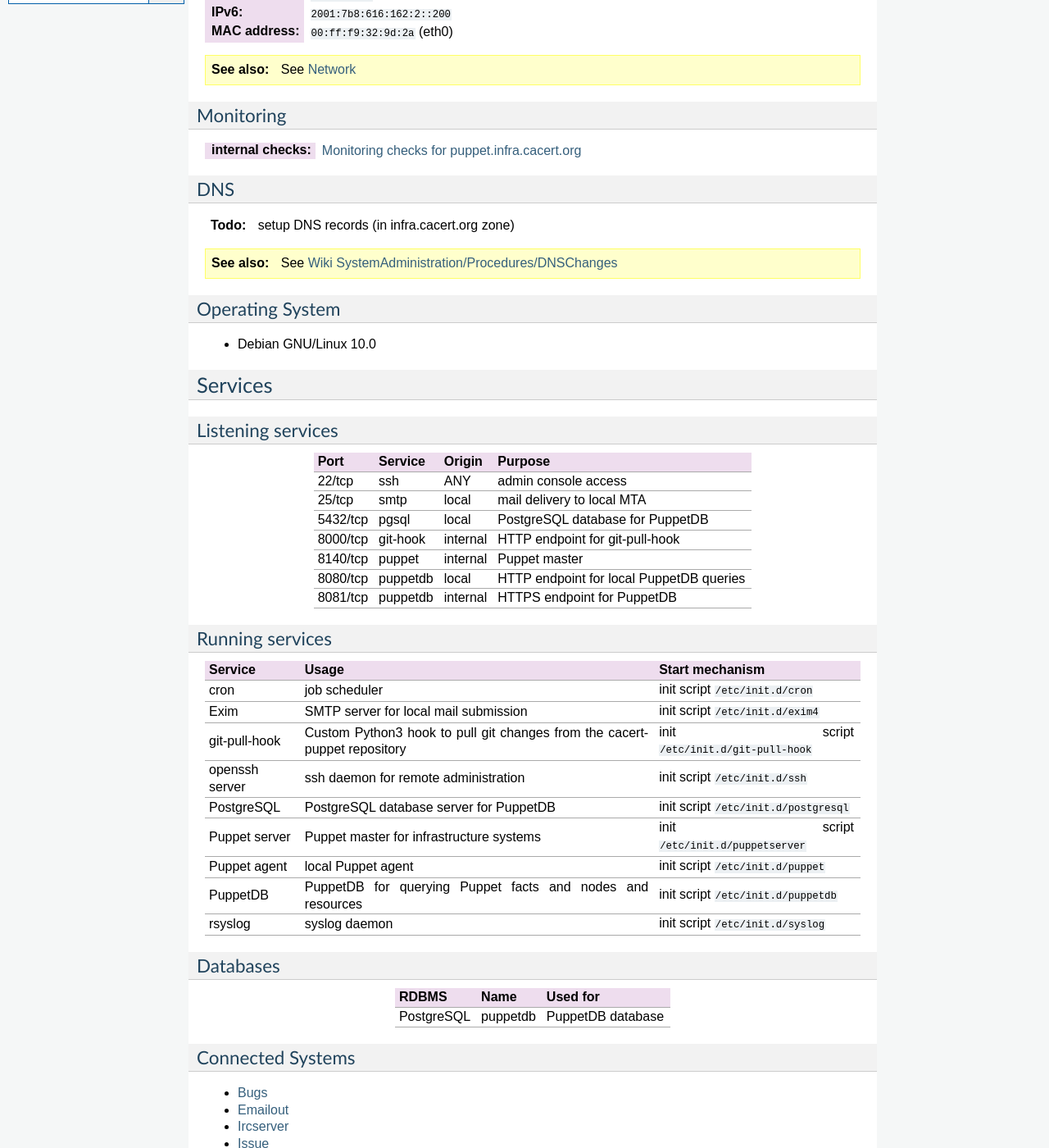
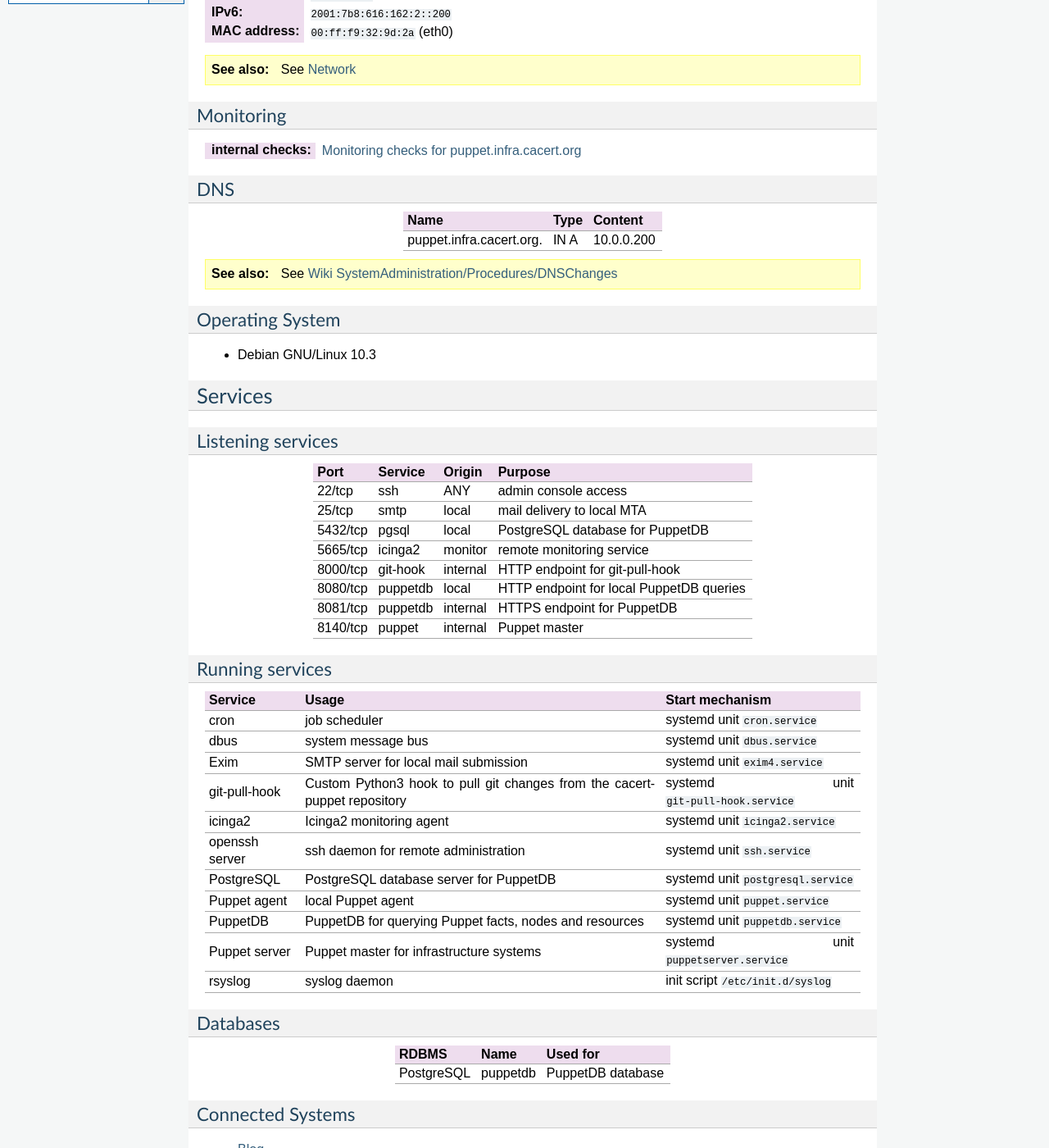
Before and after one commit to CAcertOrg/cacert-infradocs, a Sphinx documentation site: the page built from docs/systems/puppet.rst, in a window 1280 px wide and 1400 px high, scrolled down 1073 px. Shown: the whole window at 82% size. Built offline with Sphinx 7.4.7, drawn with Linux system fonts in a browser that asks for light colours; pages that are not in the unit, such as notebooks, are missing from menus; cross-references to code outside the pages are shown as plain code.

Commit message:
Update OS documentation for puppet
- bump version number
- document puppet.infra.cacert.org DNS record
- add connections to blog and wiki

```diff
--- a/docs/systems/puppet.rst
+++ b/docs/systems/puppet.rst
@@ -86,7 +86,11 @@
 .. index::
    single: DNS records; Puppet
 
-.. todo:: setup DNS records (in infra.cacert.org zone)
++--------------------------+------+------------+
+| Name                     | Type | Content    |
++==========================+======+============+
+| puppet.infra.cacert.org. | IN A | 10.0.0.200 |
++--------------------------+------+------------+
 
 .. seealso::
 
@@ -97,9 +101,9 @@
 
 .. index::
    single: Debian GNU/Linux; Buster
-   single: Debian GNU/Linux; 10.0
+   single: Debian GNU/Linux; 10.3
 
-* Debian GNU/Linux 10.0
+* Debian GNU/Linux 10.3
 
 Services
 ========
@@ -107,89 +111,91 @@
 Listening services
 ------------------
 
-+----------+-----------+-----------+------------------------------------------+
-| Port     | Service   | Origin    | Purpose                                  |
-+==========+===========+===========+==========================================+
-| 22/tcp   | ssh       | ANY       | admin console access                     |
-+----------+-----------+-----------+------------------------------------------+
-| 25/tcp   | smtp      | local     | mail delivery to local MTA               |
-+----------+-----------+-----------+------------------------------------------+
-| 5432/tcp | pgsql     | local     | PostgreSQL database for PuppetDB         |
-+----------+-----------+-----------+------------------------------------------+
-| 8000/tcp | git-hook  | internal  | HTTP endpoint for git-pull-hook          |
-+----------+-----------+-----------+------------------------------------------+
-| 8140/tcp | puppet    | internal  | Puppet master                            |
-+----------+-----------+-----------+------------------------------------------+
-| 8080/tcp | puppetdb  | local     | HTTP endpoint for local PuppetDB queries |
-+----------+-----------+-----------+------------------------------------------+
-| 8081/tcp | puppetdb  | internal  | HTTPS endpoint for PuppetDB              |
-+----------+-----------+-----------+------------------------------------------+
++----------+----------+----------+------------------------------------------+
+| Port     | Service  | Origin   | Purpose                                  |
++==========+==========+==========+==========================================+
+| 22/tcp   | ssh      | ANY      | admin console access                     |
++----------+----------+----------+------------------------------------------+
+| 25/tcp   | smtp     | local    | mail delivery to local MTA               |
++----------+----------+----------+------------------------------------------+
+| 5432/tcp | pgsql    | local    | PostgreSQL database for PuppetDB         |
++----------+----------+----------+------------------------------------------+
+| 5665/tcp | icinga2  | monitor  | remote monitoring service                |
++----------+----------+----------+------------------------------------------+
+| 8000/tcp | git-hook | internal | HTTP endpoint for git-pull-hook          |
++----------+----------+----------+------------------------------------------+
+| 8080/tcp | puppetdb | local    | HTTP endpoint for local PuppetDB queries |
++----------+----------+----------+------------------------------------------+
+| 8081/tcp | puppetdb | internal | HTTPS endpoint for PuppetDB              |
++----------+----------+----------+------------------------------------------+
+| 8140/tcp | puppet   | internal | Puppet master                            |
++----------+----------+----------+------------------------------------------+
 
 Running services
 ----------------
 
 .. index::
    single: cron
+   single: dbus
    single: exim
    single: git-pull-hook
+   single: icinga2
    single: openssh
    single: postgresql
    single: puppet agent
-   single: puppet server
    single: puppetdb
+   single: puppetserver
    single: rsyslog
 
-+--------------------+--------------------+----------------------------------------+
-| Service            | Usage              | Start mechanism                        |
-+====================+====================+========================================+
-| cron               | job scheduler      | init script :file:`/etc/init.d/cron`   |
-+--------------------+--------------------+----------------------------------------+
-| Exim               | SMTP server for    | init script                            |
-|                    | local mail         | :file:`/etc/init.d/exim4`              |
-|                    | submission         |                                        |
-+--------------------+--------------------+----------------------------------------+
-| git-pull-hook      | Custom Python3     | init script                            |
-|                    | hook to pull git   | :file:`/etc/init.d/git-pull-hook`      |
-|                    | changes from the   |                                        |
-|                    | cacert-puppet      |                                        |
-|                    | repository         |                                        |
-+--------------------+--------------------+----------------------------------------+
-| openssh server     | ssh daemon for     | init script :file:`/etc/init.d/ssh`    |
-|                    | remote             |                                        |
-|                    | administration     |                                        |
-+--------------------+--------------------+----------------------------------------+
-| PostgreSQL         | PostgreSQL         | init script                            |
-|                    | database server    | :file:`/etc/init.d/postgresql`         |
-|                    | for PuppetDB       |                                        |
-+--------------------+--------------------+----------------------------------------+
-| Puppet server      | Puppet master for  | init script                            |
-|                    | infrastructure     | :file:`/etc/init.d/puppetserver`       |
-|                    | systems            |                                        |
-+--------------------+--------------------+----------------------------------------+
-| Puppet agent       | local Puppet agent | init script                            |
-|                    |                    | :file:`/etc/init.d/puppet`             |
-+--------------------+--------------------+----------------------------------------+
-| PuppetDB           | PuppetDB for       | init script                            |
-|                    | querying Puppet    | :file:`/etc/init.d/puppetdb`           |
-|                    | facts and nodes    |                                        |
-|                    | and resources      |                                        |
-+--------------------+--------------------+----------------------------------------+
-| rsyslog            | syslog daemon      | init script                            |
-|                    |                    | :file:`/etc/init.d/syslog`             |
-+--------------------+--------------------+----------------------------------------+
++----------------+--------------------------+----------------------------------------+
+| Service        | Usage                    | Start mechanism                        |
++================+==========================+========================================+
+| cron           | job scheduler            | systemd unit ``cron.service``          |
++----------------+--------------------------+----------------------------------------+
+| dbus           | system message bus       | systemd unit ``dbus.service``          |
++----------------+--------------------------+----------------------------------------+
+| Exim           | SMTP server for          | systemd unit ``exim4.service``         |
+|                | local mail submission    |                                        |
++----------------+--------------------------+----------------------------------------+
+| git-pull-hook  | Custom Python3 hook      | systemd unit ``git-pull-hook.service`` |
+|                | to pull git changes      |                                        |
+|                | from the cacert-puppet   |                                        |
+|                | repository               |                                        |
++----------------+--------------------------+----------------------------------------+
+| icinga2        | Icinga2 monitoring agent | systemd unit ``icinga2.service``       |
++----------------+--------------------------+----------------------------------------+
+| openssh server | ssh daemon for           | systemd unit ``ssh.service``           |
+|                | remote administration    |                                        |
++----------------+--------------------------+----------------------------------------+
+| PostgreSQL     | PostgreSQL database      | systemd unit ``postgresql.service``    |
+|                | server for PuppetDB      |                                        |
++----------------+--------------------------+----------------------------------------+
+| Puppet agent   | local Puppet agent       | systemd unit ``puppet.service``        |
++----------------+--------------------------+----------------------------------------+
+| PuppetDB       | PuppetDB for querying    | systemd unit ``puppetdb.service``      |
+|                | Puppet facts, nodes      |                                        |
+|                | and resources            |                                        |
++----------------+--------------------------+----------------------------------------+
+| Puppet server  | Puppet master for        | systemd unit ``puppetserver.service``  |
+|                | infrastructure systems   |                                        |
++----------------+--------------------------+----------------------------------------+
+| rsyslog        | syslog daemon            | init script                            |
+|                |                          | :file:`/etc/init.d/syslog`             |
++----------------+--------------------------+----------------------------------------+
 
 Databases
 ---------
 
-+-------------+----------+-------------------+
-| RDBMS       | Name     | Used for          |
-+=============+==========+===================+
-| PostgreSQL  | puppetdb | PuppetDB database |
-+-------------+----------+-------------------+
++------------+----------+-------------------+
+| RDBMS      | Name     | Used for          |
++============+==========+===================+
+| PostgreSQL | puppetdb | PuppetDB database |
++------------+----------+-------------------+
 
 Connected Systems
 -----------------
 
+* :doc:`blog`
 * :doc:`bugs`
 * :doc:`emailout`
 * :doc:`ircserver`
```
Also changed, not shown: other parts of docs/systems/puppet.rst (+1 -0 lines).
